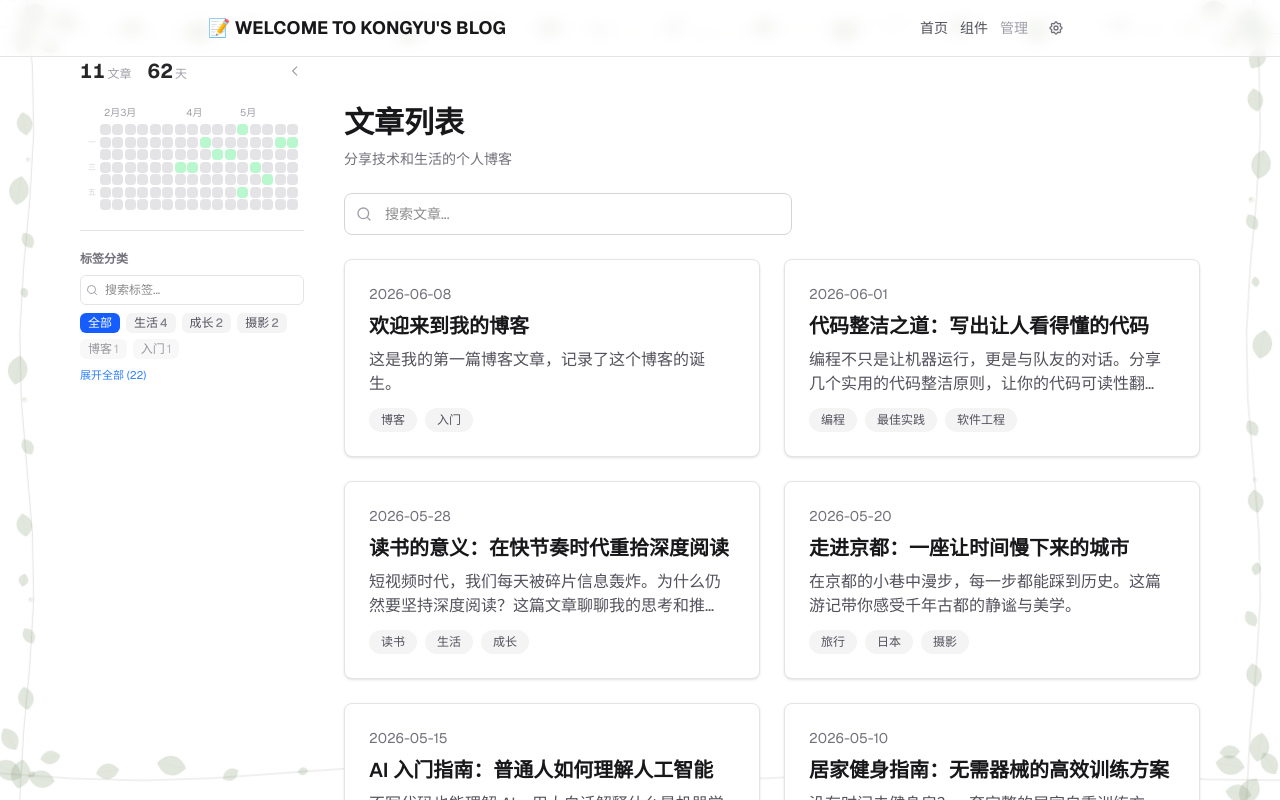
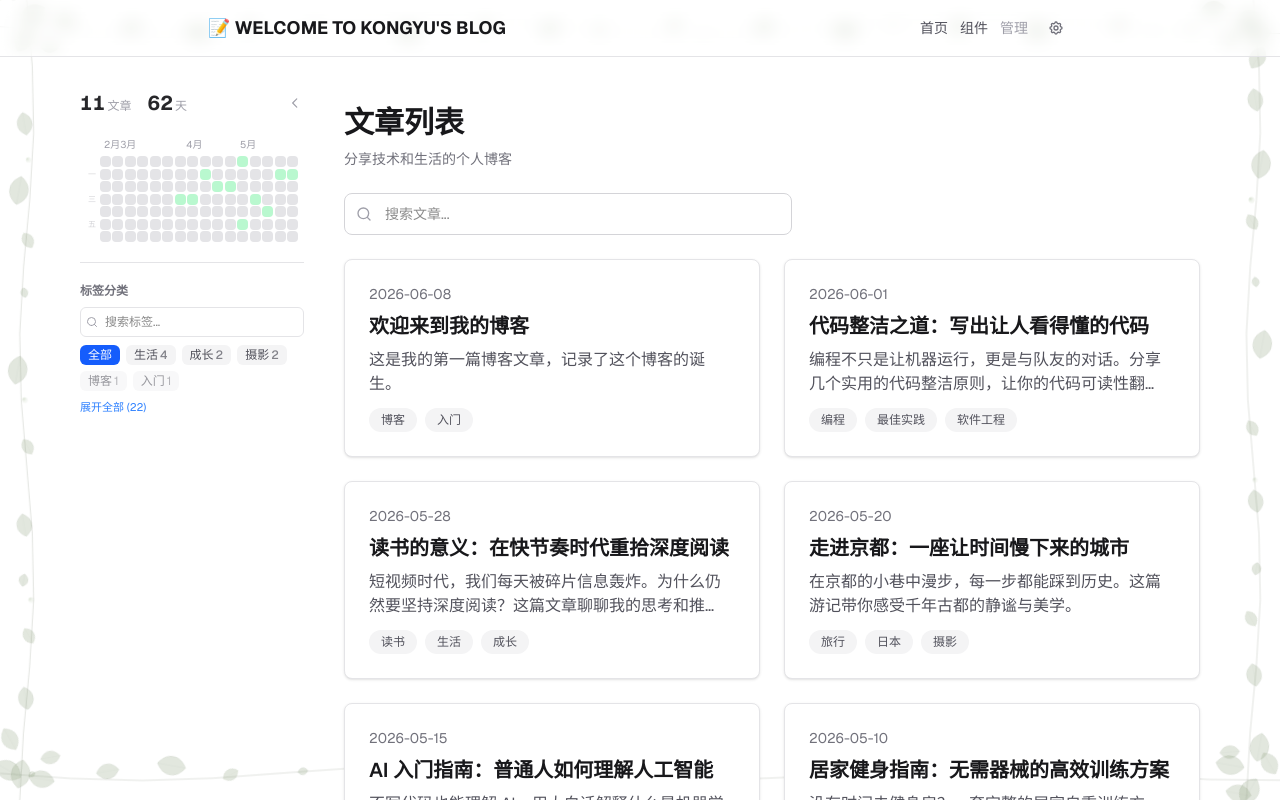
Before and after one commit to mortallllll/my-blog, a Next.js app: page / in a window 1280 px wide. Shown: the top 800 px of the page. Built offline with nearby package versions, Linux system fonts and the light colour scheme.

Commit message:
fix: 侧边栏添加 pt-8 对齐内容顶部

```diff
--- a/src/components/Sidebar.tsx
+++ b/src/components/Sidebar.tsx
@@ -47,7 +47,7 @@ export default function Sidebar({
 
   return (
     <aside
-      className={`sticky top-20 hidden lg:block shrink-0 overflow-hidden transition-all duration-300 ease-in-out rounded-xl ${
+      className={`sticky top-20 hidden lg:block shrink-0 overflow-hidden transition-all duration-300 ease-in-out rounded-xl pt-8 pb-8 ${
         collapsed ? 'w-9' : 'w-56'
       }`}
     >
```
